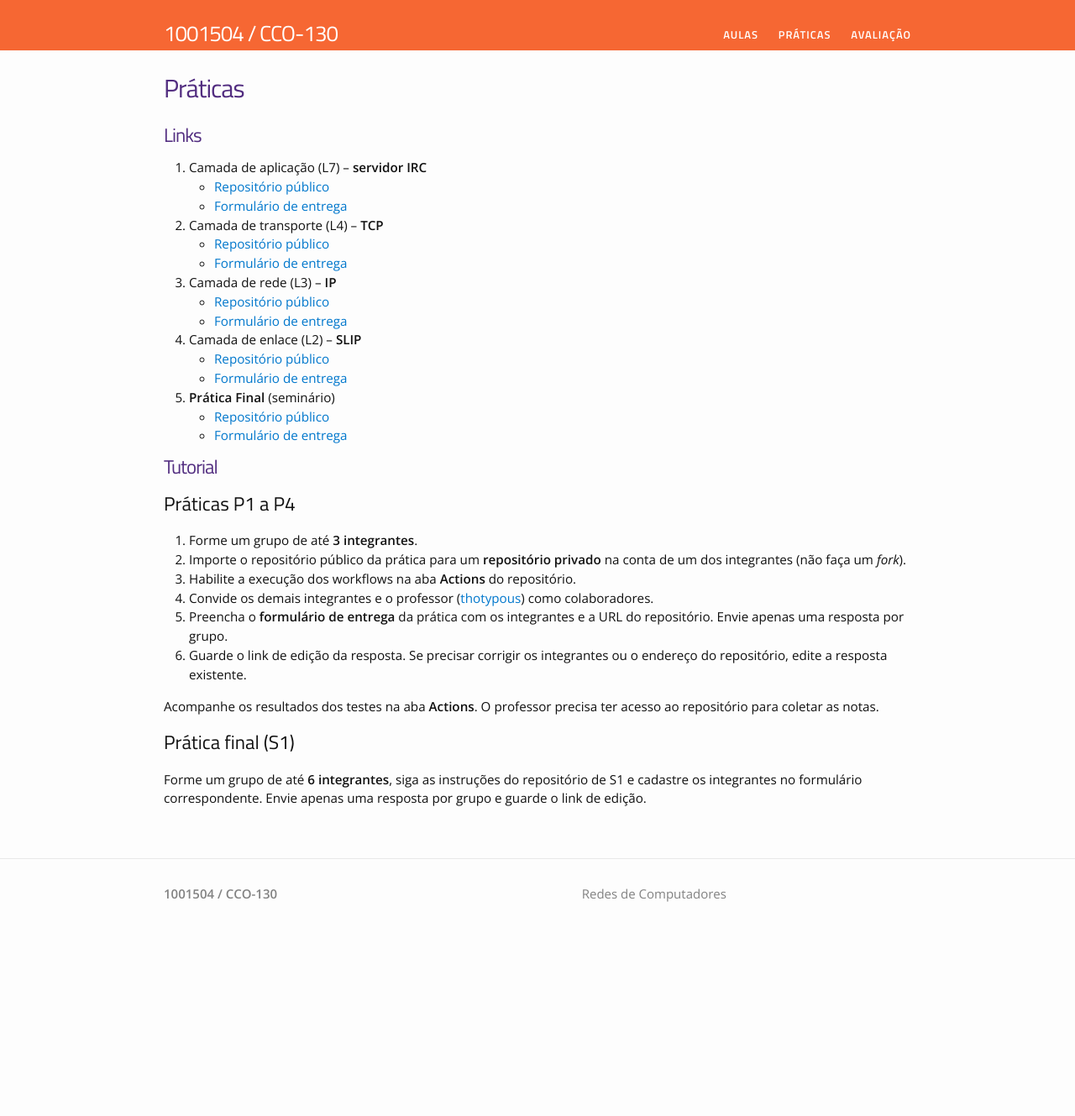
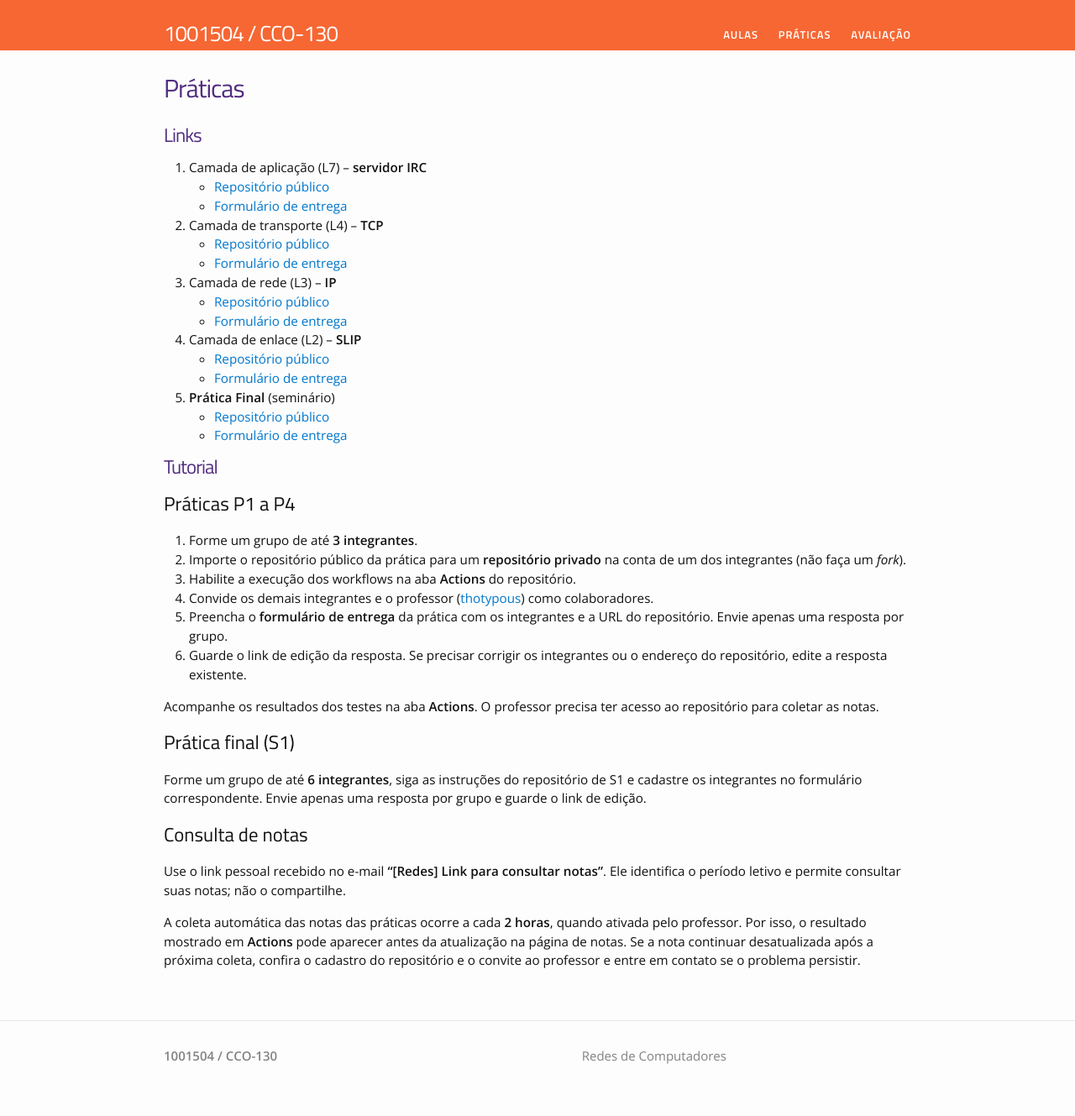
Before and after one commit to thotypous/redes-website, a Jekyll site: the page built from praticas.md, in a window 1280 px wide. Shown: the whole page at 84% size. Built offline with Jekyll 4.4.1, drawn with Linux system fonts in a browser that asks for light colours; before the commit the page ends 1136 px from its top, so only the background shows below that.

Commit message:
Corrige horário, domínio e orientações da disciplina

```diff
--- a/_config.yml
+++ b/_config.yml
@@ -3,7 +3,7 @@ title: "1001504 / CCO-130"
 #email: your-email@domain.com
 description: "Redes de Computadores"
 baseurl: "" # the subpath of your site, e.g. /blog/
-url: "https://redes.pmatias.me" # the base hostname & protocol for your site
+url: "https://redes.matias.co.in" # the base hostname & protocol for your site
 #twitter_username: jekyllrb
 #github_username:  jekyll
 
--- a/praticas.md
+++ b/praticas.md
@@ -43,3 +43,9 @@ Acompanhe os resultados dos testes na aba **Actions**. O professor precisa ter a
 ## Prática final (S1)
 
 Forme um grupo de até **6 integrantes**, siga as instruções do repositório de S1 e cadastre os integrantes no formulário correspondente. Envie apenas uma resposta por grupo e guarde o link de edição.
+
+## Consulta de notas
+
+Use o link pessoal recebido no e-mail **“[Redes] Link para consultar notas”**. Ele identifica o período letivo e permite consultar suas notas; não o compartilhe.
+
+A coleta automática das notas das práticas ocorre a cada **2 horas**, quando ativada pelo professor. Por isso, o resultado mostrado em **Actions** pode aparecer antes da atualização na página de notas. Se a nota continuar desatualizada após a próxima coleta, confira o cadastro do repositório e o convite ao professor e entre em contato se o problema persistir.
```
Also changed, not shown: aulas.md (+4 -4 lines), index.md (+1 -1 lines).
